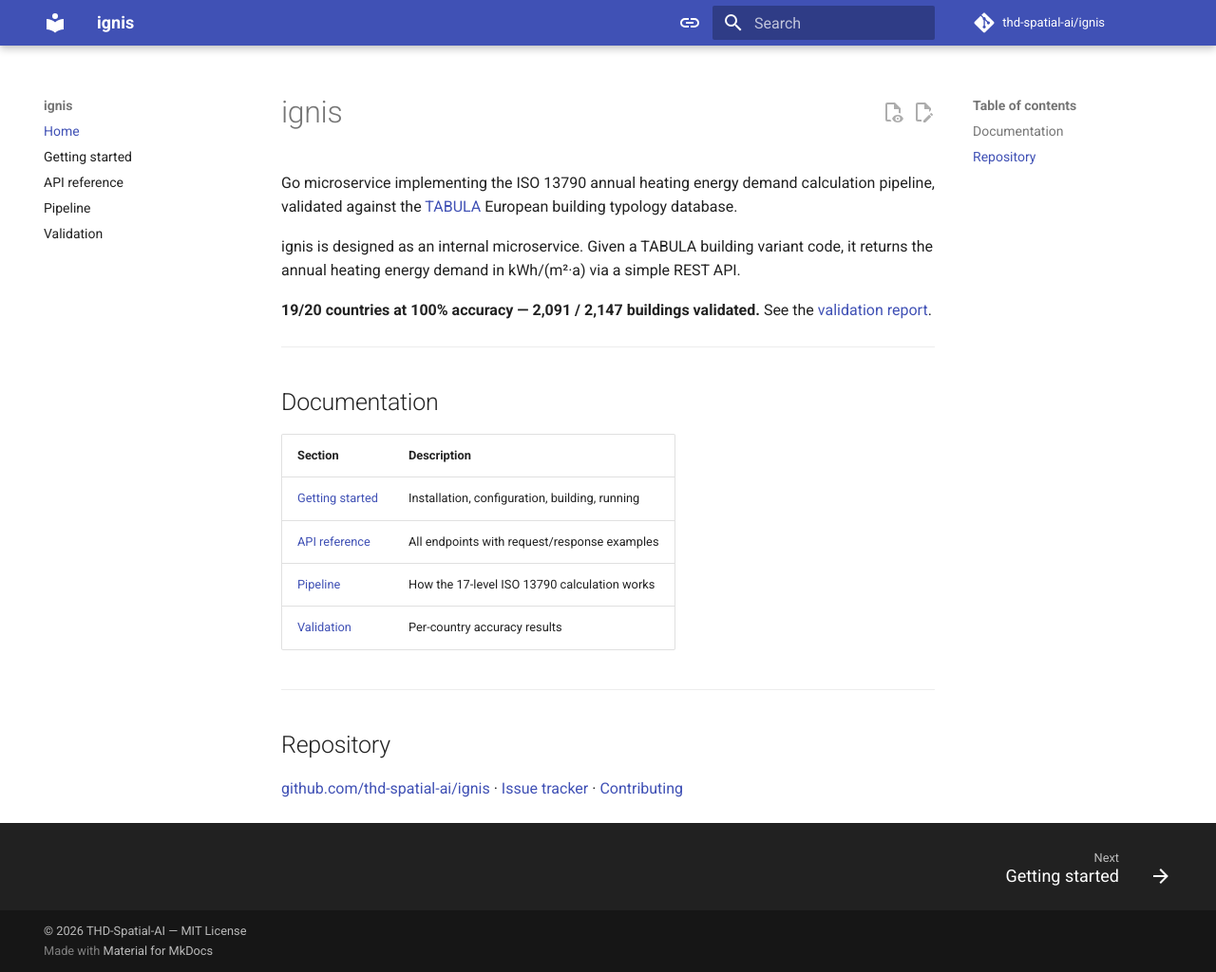
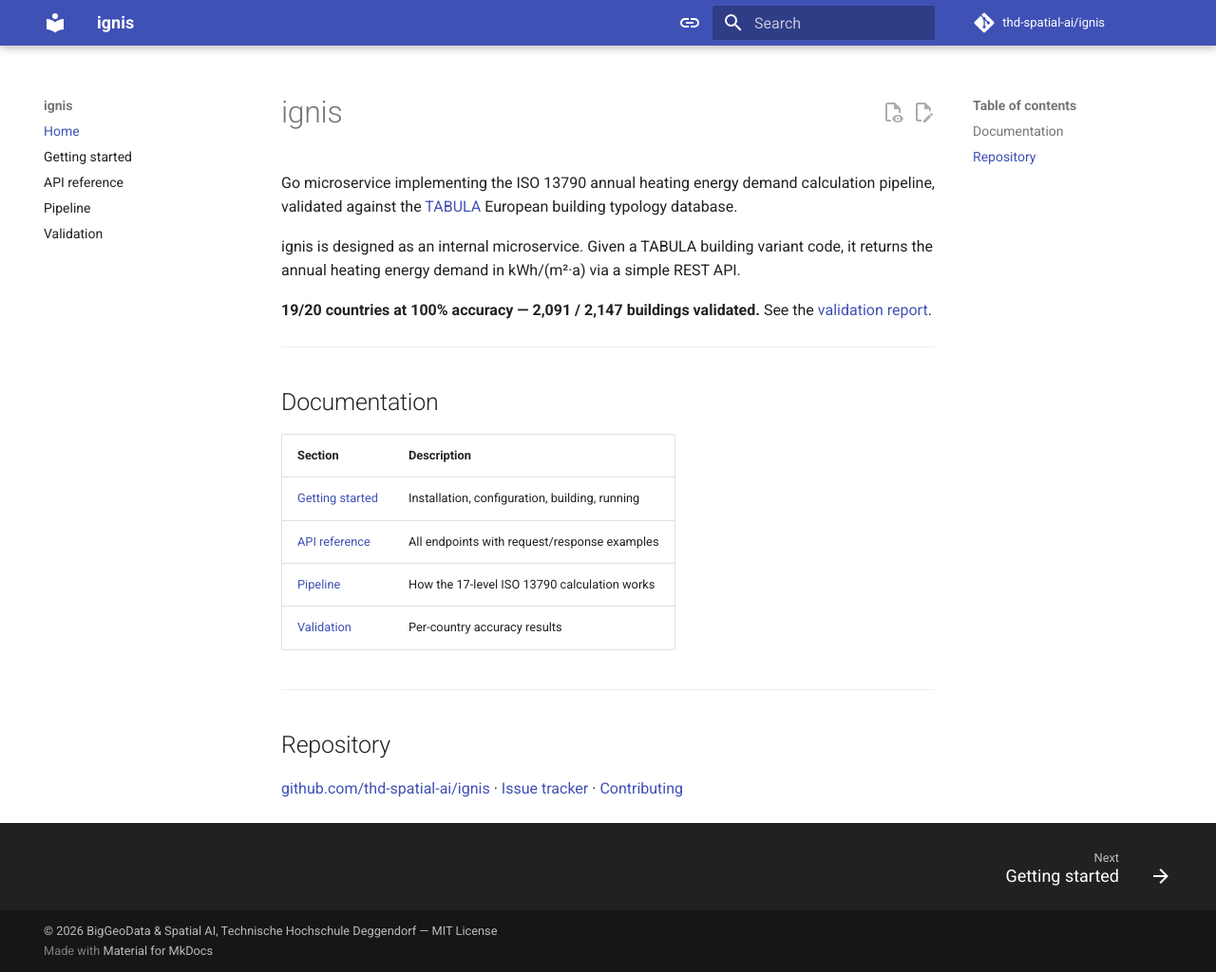
Before and after one commit to THD-Spatial-AI/ignis, an MkDocs documentation site: the page built from docs/index.md, in a window 1280 px wide and 1024 px high. Shown: the whole window at 95% size. Built offline with MkDocs 1.6.1 and Material for MkDocs 9.7.7, drawn with Linux system fonts in a browser that asks for light colours; comment, search, counter and statistics services are not loaded.

Commit message:
docs: update affiliation in CITATION.cff and copyright in mkdocs.yml

```diff
--- a/mkdocs.yml
+++ b/mkdocs.yml
@@ -94,4 +94,4 @@
 
 # Copyright
 copyright: |
-  &copy; 2026 <a href="https://github.com/THD-Spatial-AI" target="_blank" rel="noopener">THD-Spatial-AI</a> — MIT License
+  &copy; 2026 <a href="https://github.com/THD-Spatial-AI" target="_blank" rel="noopener">BigGeoData & Spatial AI, Technische Hochschule Deggendorf</a> — MIT License
```
Also changed, not shown: README.md (+1 -1 lines), 1 other file.
